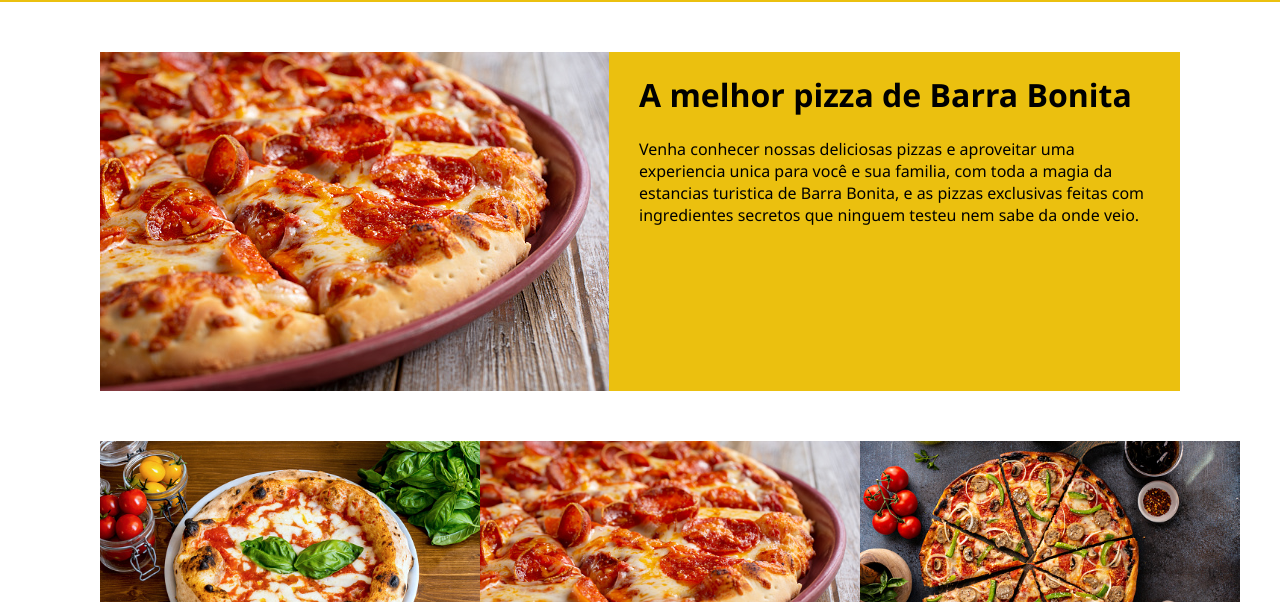
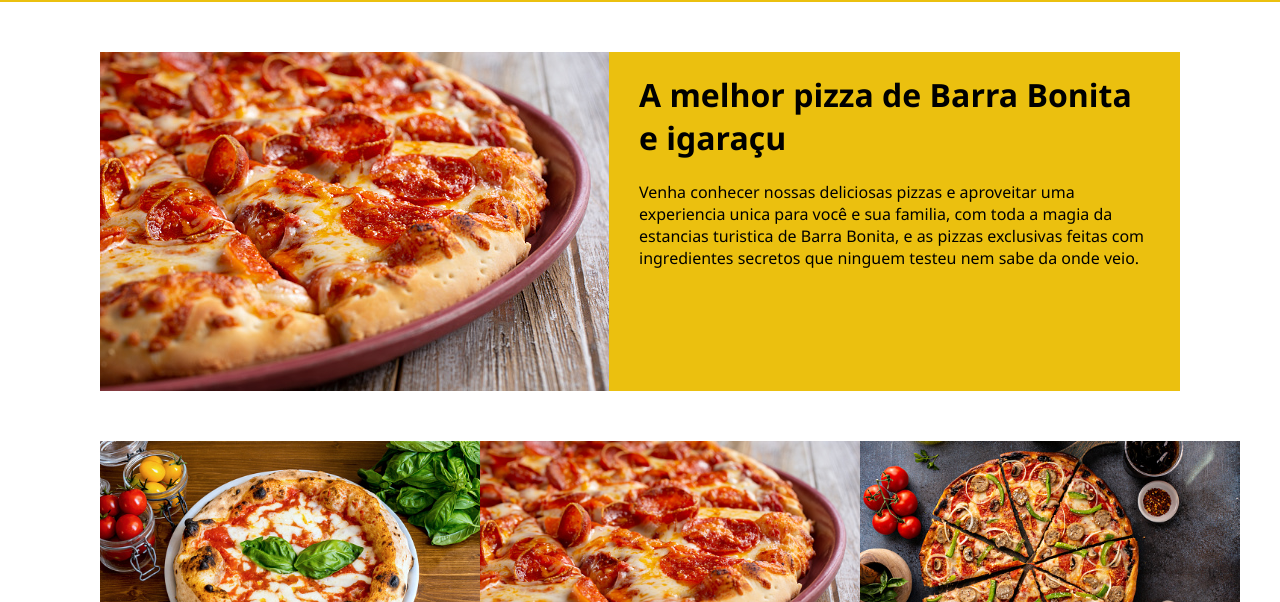
Before and after one commit to Luizz0933/pizza-delicia-2024, a plain HTML site: page index.html in a window 1280 px wide. Shown: the part 198-800 px from the top of the page. Drawn offline with Linux system fonts and the light colour scheme.

Commit message:
Update index.html

```diff
--- a/index.html
+++ b/index.html
@@ -26,7 +26,7 @@
         <img src="imagens/pizza2.jpg" alt="Foto de uma pizza" />
         <div id="texto-home">
 
-        <h1>A melhor pizza de Barra Bonita</h1>
+        <h1>A melhor pizza de Barra Bonita e igaraçu</h1>
         <p>
             Venha conhecer nossas deliciosas pizzas e aproveitar uma
             experiencia unica para você e sua familia, com toda a
```
